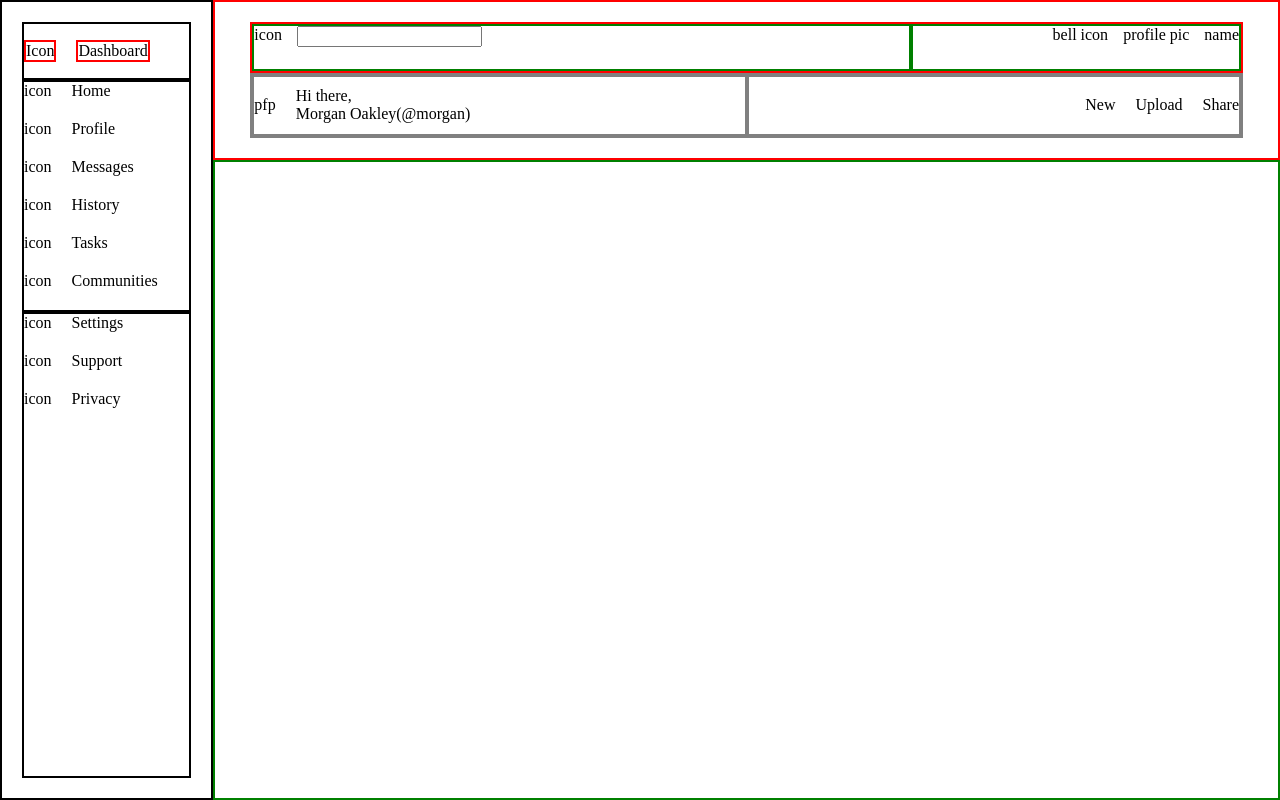
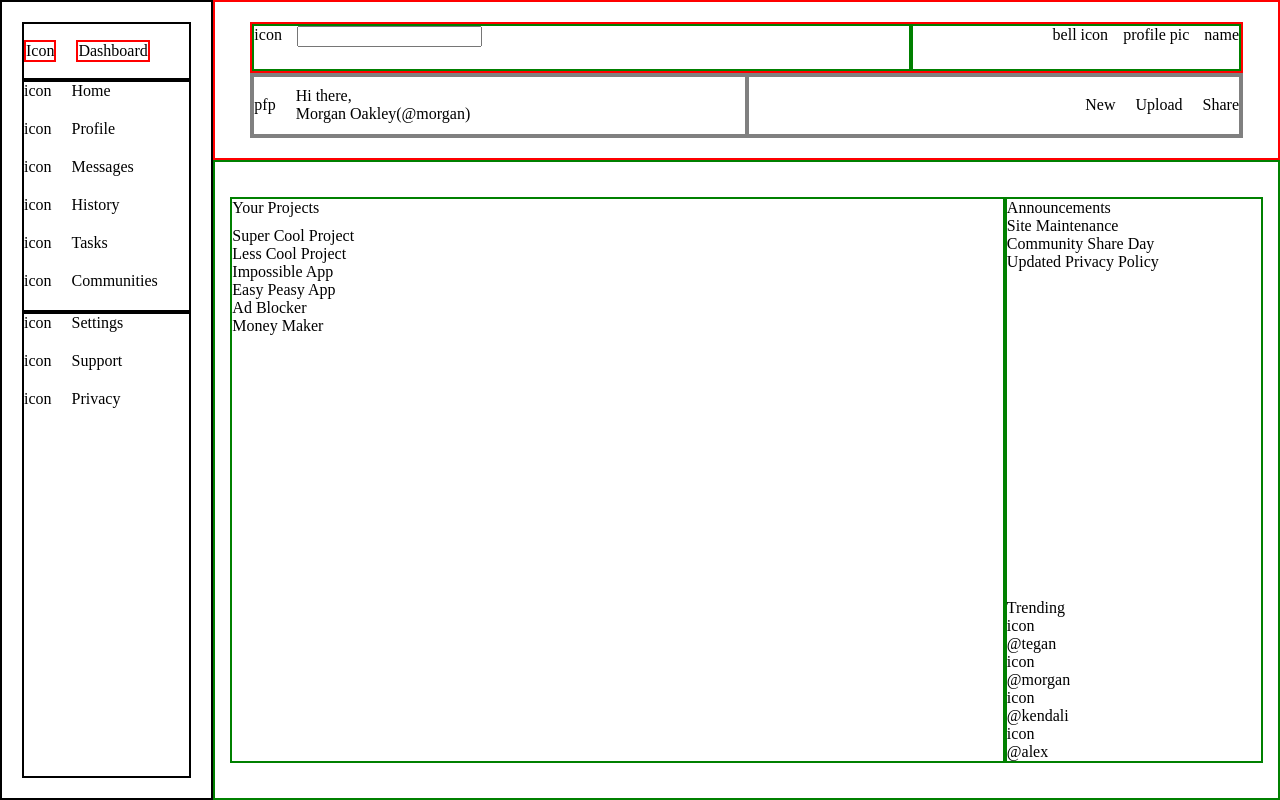
Before and after one commit to v-sudo29/admin-dashboard, a plain HTML site: page index.html in a window 1280 px wide. Drawn offline with Linux system fonts and the light colour scheme.

Commit message:
Lay out dummy content for main content

```diff
--- a/index.html
+++ b/index.html
@@ -82,7 +82,48 @@
         </div>
     </div>
     <div class="main-content-container">
-
+        <div class="projects-container">
+            <div>Your Projects</div>
+            <div class="cards-container">
+                <div>Super Cool Project</div>
+                <div>Less Cool Project</div>
+                <div>Impossible App</div>
+                <div>Easy Peasy App</div>
+                <div>Ad Blocker</div>
+                <div>Money Maker</div>
+            </div>
+        </div>
+        <div class="announcements-trending-container">
+            <div>
+                <div>Announcements</div>
+                <div class="announcements-container">
+                    <div>Site Maintenance</div>
+                    <div>Community Share Day</div>
+                    <div>Updated Privacy Policy</div>
+                </div>
+            </div>
+            <div>
+                <div>Trending</div>
+                <div class="trending-container">
+                    <div>
+                        <div>icon</div>
+                        <div>@tegan</div>
+                    </div>
+                    <div>
+                        <div>icon</div>
+                        <div>@morgan</div>
+                    </div>
+                    <div>
+                        <div>icon</div>
+                        <div>@kendali</div>
+                    </div>
+                    <div>
+                        <div>icon</div>
+                        <div>@alex</div>
+                    </div>
+                </div>
+            </div>
+        </div>
     </div>
 </body>
 </html>
--- a/style.css
+++ b/style.css
@@ -122,4 +122,26 @@ body {
 /* Main Content */
 .main-content-container {
     border: 2px solid green;
+
+    display: grid;
+    grid-template-columns: 3fr 1fr;
+    padding: 35px 15px;
 }
+
+    /* Projects */
+    .projects-container {
+        border: 2px solid green;
+
+        display: flex;
+        flex-direction: column;
+        gap: 10px;
+    }
+
+    /* Announcements */
+    .announcements-trending-container {
+        border: 2px solid green;
+
+        display: flex;
+        flex-direction: column;
+        justify-content: space-between;
+    }
```
